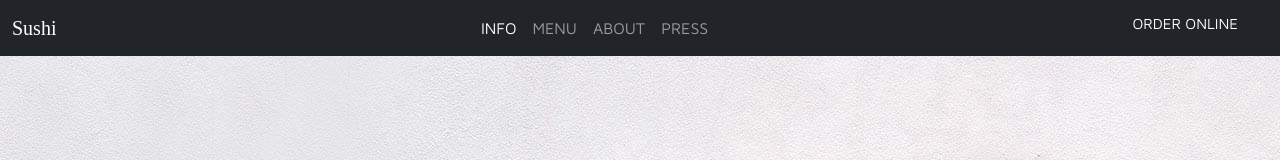
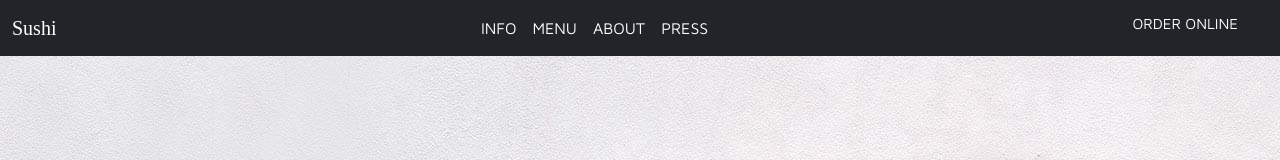
Before and after one commit to Nasa-ria/react_restaurant_app, a React (Create React App) app: page / in a window 1280 px wide. Shown: the top 160 px of the page. Built offline with nearby package versions, Linux system fonts and the light colour scheme; a web font is replaced by a local one.

Commit message:
working on the scroll function

```diff
--- a/src/components/Home.jsx
+++ b/src/components/Home.jsx
@@ -25,6 +25,8 @@ function Home(){
         </div>
 
         <section className='about' id='about'>
+            <div>
+
             <h4 className="heading" >ABOUT</h4>
             <div className="flex">
             <img className="man-image"src={chef} alt="#" />
@@ -44,6 +46,9 @@ function Home(){
                     most classic small bites. Offering<br/> a contemporary and minimalist dining space paired with
                     warm <br/>service, he seeks to create happy memories for customers <br/>through his food.</p>
             </div>
+
+            </div>
+
         </section>
 
 
--- a/src/components/Nav.jsx
+++ b/src/components/Nav.jsx
@@ -5,6 +5,7 @@ import { Link } from "react-scroll";
 
 
 function Nav(){
+
     return(
         <>
 
@@ -12,6 +13,7 @@ function Nav(){
 
 <div className="container-fluid">
  <a  className="brand "  href='#'> <Link className=" logo" to={"/"}>Sushi </Link></a>
+
     <div className='list-center '>
 <ul className="navbar-nav pl-md-5 ml-auto">
 <li className="item">
@@ -19,20 +21,25 @@ function Nav(){
 <Link to="info" spy={true} smooth={true} offset={1} duration={100}>INFO</Link>
 </a>
 </li>
+
+
+
+
+
 <li className="item">
-<a className="nav-link"  href='#'>
+<a className="nav-link active"  href='#'>
   <Link to="menu" spy={true} smooth={true}  duration={100}>MENU</Link>
 </a>
 </li>
 
 <li className="item">
-<a className="nav-link" href='#' >
+<a className="nav-link active" href='#' >
   {/* <Link className=" link"to={"#"}>GALLERY </Link> */}
   <Link to="about" spy={true} smooth={true}  duration={100}>ABOUT</Link>
   </a>
 </li>
 <li className="item">
-<a className="nav-link" href='#'>
+<a className="nav-link active" href='#'>
   {/* <Link className=" link"to={"#"}>PRESS</Link> */}
   <Link to="press" spy={true} smooth={true} offset={0.5} duration={100}>PRESS</Link>
   </a>
--- a/src/components/css/App.css
+++ b/src/components/css/App.css
@@ -229,3 +229,6 @@ font-size: 14px;
 .main{
   margin-top: 5rem;
 }
+.oo{
+  margin-top: 5em;
+}
```
Also changed, not shown: data/food.json (added, +23 -0 lines), src/components/Order.jsx (added, +7 -0 lines).
